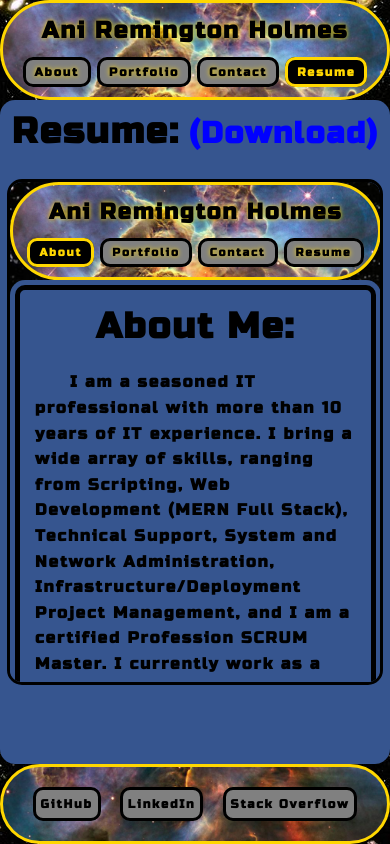
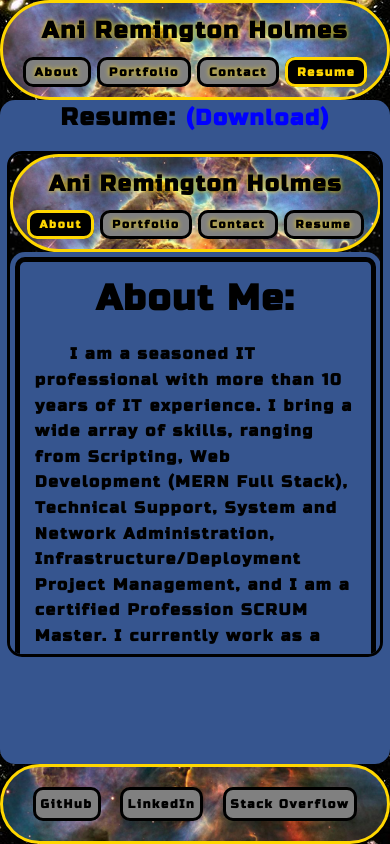
Before and after one commit to Concord511/react-portfolio, a React (Create React App) app: page / in a window 390 px wide. Both pictures are taken after a click on the element "Resume". Built offline with nearby package versions, Linux system fonts and the light colour scheme.

Commit message:
fixed Resume page font sizes for smaller screens

```diff
--- a/src/components/Resume/Resume.css
+++ b/src/components/Resume/Resume.css
@@ -22,7 +22,21 @@ iframe {
 }
 
 @media screen and (max-width: 1024px) {
+  .resume__title {
+    font-size: 34px;
+  }
+
   .resume__wrapper {
     width: 100vw;
   }
 }
+
+@media screen and (max-width: 425px) {
+  .resume__title {
+    font-size: 24px;
+  }
+
+  .resume__downloadLink {
+    font-size: 22px;
+  }
+}
--- a/src/components/Resume/Resume.js
+++ b/src/components/Resume/Resume.js
@@ -5,7 +5,7 @@ import resume from '../../assets/Ani-Holmes-Resume.pdf';
 function Resume() {
     return (
         <div className="resume__wrapper">
-            <h2>Resume:<a className="resume__downloadLink" href="../../assets/images/Ani-Holmes-Resume.pdf" download="Download Resume">(Download)</a></h2>
+            <span className="resume__title">Resume:<a className="resume__downloadLink" href="../../assets/images/Ani-Holmes-Resume.pdf" download="Download Resume">(Download)</a></span>
             <iframe title="Resume Viewer" src={resume}></iframe>
         </div>
     )
```
